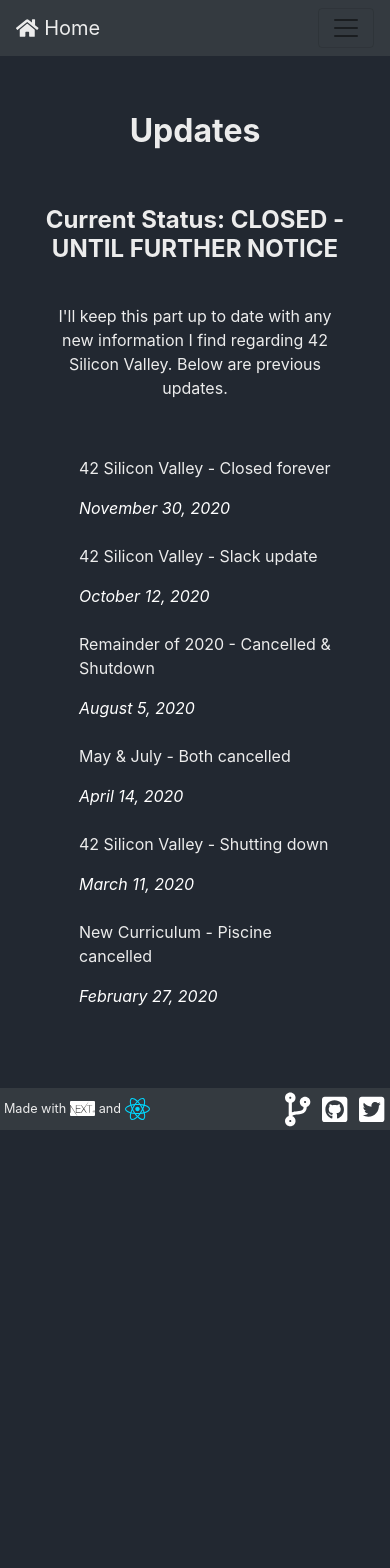
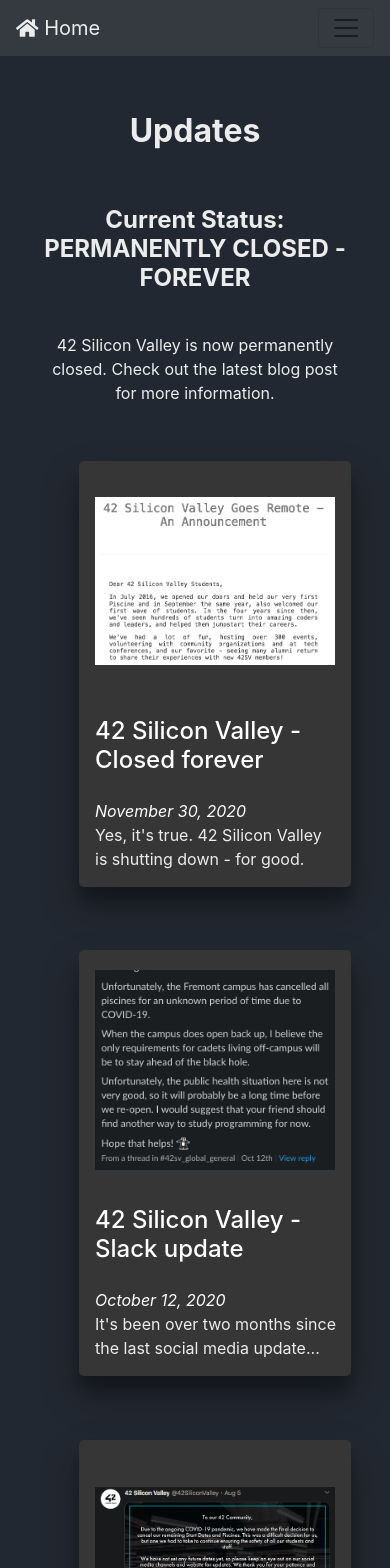
Before and after one commit to PocketPiggy/42-silicon-valley-info, a Next.js app: page /Updates in a window 390 px wide. Shown: the top 1568 px of the page. Before the commit the page ends 1137 px from the top, so only its background shows below. Built offline with nearby package versions, Linux system fonts and the light colour scheme.

Commit message:
finished css for updates page and dynamic posts. all devices responsive with css. fixed props image linking.

```diff
--- a/_posts/42sv-closed-forever.md
+++ b/_posts/42sv-closed-forever.md
@@ -2,12 +2,12 @@
 title: "42 Silicon Valley - Closed forever"
 date: "2020-11-30"
 excerpt: "Yes, it's true. 42 Silicon Valley is shutting down - for good."
-coverImage: "../public/Images/Page/Updates/November/closed-cvr-image.png"
+coverImage: "/Images/Page/Updates/November/closed-cvr-image.png"
 author:
     name: PocketPipggy
-    picture: "../public/Images/Page/Updates/profile.jpg"
+    picture: "/Images/Page/Updates/profile.jpg"
 ogImage:
-    url: "../public/Images/Page/Updates/November/closed-cvr-image.png"
+    url: "/Images/Page/Updates/November/closed-cvr-image.png"
 meta: "Yes it's true, 42 silicon valley is shutting down, this time for good.
     For a multiple of reasons, it's finally done."
 cannonical: "https://42sv.info/Updates/posts/42sv-closed-forever"
--- a/_posts/42sv-shutting-down.md
+++ b/_posts/42sv-shutting-down.md
@@ -2,12 +2,12 @@
 title: "42 Silicon Valley - Shutting down"
 date: "2020-03-11"
 excerpt: "Covid is really starting to take affect in the United States."
-coverImage: "../public/Images/Page/Updates/March/11-3-2020_tweet.jpg"
+coverImage: "/Images/Page/Updates/March/11-3-2020_tweet.jpg"
 author:
     name: PocketPipggy
-    picture: "../public/Images/Page/Updates/profile.jpg"
+    picture: "/Images/Page/Updates/profile.jpg"
 ogImage:
-    url: "../public/Images/Page/Updates/March/11-3-2020_tweet.jpg"
+    url: "/Images/Page/Updates/March/11-3-2020_tweet.jpg"
 meta: "With Covid-19 starting to take affect in the United States, 42 Silicon
     Valley has decided to shut down their campus immediately."
 cannonical: "https://42sv.info/Updates/posts/42sv-shutting-down"
--- a/_posts/all-cancelled.md
+++ b/_posts/all-cancelled.md
@@ -2,12 +2,12 @@
 title: "May & July - Both cancelled"
 date: "2020-04-14"
 excerpt: "42 Silicon Valley, has decided to close not only the campus."
-coverImage: "../public/Images/Page/Updates/April/14-4-2020_tweet.png"
+coverImage: "/Images/Page/Updates/April/14-4-2020_tweet.png"
 author:
     name: PocketPiggy
-    picture: "../public/Images/Page/Updates/profile.jpg"
+    picture: "/Images/Page/Updates/profile.jpg"
 ogImage:
-    url: "../public/Images/Page/Updates/April/14-4-2020_tweet.png"
+    url: "/Images/Page/Updates/April/14-4-2020_tweet.png"
 meta: "42 Silicon valley has now decided to cancel the July 20th start date and
     the July Piscine."
 cannonical: "https://42sv.info/Updates/posts/all-cancelled"
--- a/_posts/new-curriculum.md
+++ b/_posts/new-curriculum.md
@@ -1,13 +1,13 @@
 ---
 title: "New Curriculum - Piscine cancelled"
 date: "2020-02-27"
-excerpt: "After getting accepted into the Piscine, 4 weeks later it was cancelled."
-coverImage: "../public/Images/Page/Updates/February/Cancelled_email.png"
+excerpt: "Accepted into Piscine - 4 weeks later cancelled!"
+coverImage: "/Images/Page/Updates/February/Cancelled_email.png"
 author:
     name: PocketPiggy
-    picture: "../public/Images/Page/Updates/profile.jpg"
+    picture: "/Images/Page/Updates/profile.jpg"
 ogImage:
-    url: "../public/Images/Page/Updates/February/Cancelled_email.png"
+    url: "/Images/Page/Updates/February/Cancelled_email.png"
 meta: "42 Silicon Valley has decided to cancel all upcomming Piscines, including
     the April 2020 Piscine due to make upgrades to their curriculum and
     infrastructure."
--- a/_posts/remainder-2020-cancelled.md
+++ b/_posts/remainder-2020-cancelled.md
@@ -1,13 +1,13 @@
 ---
 title: "Remainder of 2020 - Cancelled & Shutdown"
 date: "2020-08-05"
-excerpt: "42 Silicon Valley has decided to cancel the October Piscine and start dates."
-coverImage: "../public/Images/Page/Updates/August/5-8-2020_tweet.png"
+excerpt: "The October Piscine and start dates - Cancelled!"
+coverImage: "/Images/Page/Updates/August/5-8-2020_tweet.png"
 author:
     name: PocketPiggy
-    picture: "../public/Images/Page/Updates/profile.jpg"
+    picture: "/Images/Page/Updates/profile.jpg"
 ogImage:
-    url: "../public/Images/Page/Updates/August/5-8-2020_tweet.png"
+    url: "/Images/Page/Updates/August/5-8-2020_tweet.png"
 meta: "The last known tweet by 42 Silicon Valley, saying that all
     future Piscines and start dates for 2020 are cancelled and the campus is
     closed until further notice."
--- a/_posts/slack-update.md
+++ b/_posts/slack-update.md
@@ -1,13 +1,13 @@
 ---
 title: "42 Silicon Valley - Slack update"
 date: "2020-10-12"
-excerpt:
-coverImage: "../public/Images/Page/Updates/October/oct12_slack.png"
+excerpt: "It's been over two months since the last social media update..."
+coverImage: "/Images/Page/Updates/October/oct12_slack.png"
 author:
     name: PocketPiggy
-    picture: "../public/Images/Page/Updates/profile.jpg"
+    picture: "/Images/Page/Updates/profile.jpg"
 ogImage:
-    url: "../public/Images/Page/Updates/October/oct12_slack.png"
+    url: "/Images/Page/Updates/October/oct12_slack.png"
 meta: "It's been over two months since 42 Silicon Valley's last update, here
     is the the most recent Slack post posted by them."
 cannonical: "https://42sv.info/Updates/posts/slack-update"
--- a/pages/Updates/index.js
+++ b/pages/Updates/index.js
@@ -20,23 +20,33 @@
         <h1>Updates</h1>
         <h3>Current Status: {content.status}</h3>
         <p className="updates-p">
-          I'll keep this part up to date with any new information I find
-          regarding 42 Silicon Valley. Below are previous updates.
+          42 Silicon Valley is now permanently closed. Check out the latest
+          blog post for more information.
         </p>
       </section>
 
       <section className="scroll-block">
-        <ul>
-          {allPostsData.map(({ id, date, title }) => (
+        <ul className='blog-list-container'>
+          {allPostsData.map(({ id, date, title, excerpt, coverImage, ogImage }) => (
             <li key={id} className="blog-item">
               <Link href={`/Updates/posts/${id}`} passHref>
                 <a href={`/Updates/posts/${id}`}>
-                  <span>
-                    <p className="blog-item-p">{title}</p>
+                  <div className='blog-item-container float'>
+                    <span className='mini-img-container blog-item-img'>
+                      <img
+                        src={coverImage}
+                      />
+                    </span>
+                    <span className='blog-item-title'>
+                      <h4>{title}</h4>
+                    </span>
                     <span className="blog-item-date">
-                      <Date dateString={date} />
+                        <Date dateString={date} />
                     </span>
-                  </span>
+                    <span className='blog-item-excerpt'>
+                      <p className="blog-item-p">{excerpt}</p>
+                    </span>
+                  </div>
                 </a>
               </Link>
               <br />
@@ -55,7 +65,7 @@
     props: {
       allPostsData,
       content: {
-        status: "CLOSED - UNTIL FURTHER NOTICE",
+        status: "PERMANENTLY CLOSED - FOREVER",
       },
     },
   };
--- a/styles/page/updates.scss
+++ b/styles/page/updates.scss
@@ -1,11 +1,75 @@
+ul {
+    &.blog-list-container {
+        display: grid;
+        grid-gap: 1rem;
+        grid-template-rows: auto;
+        grid-template-columns: 1fr 1fr;
+    }
+
+    li {
+        &.blog-item {
+
+            div {
+                &.blog-item-container {
+                    display: flex;
+                    flex-direction: column;
+                    background-color: $card-container;
+                    box-shadow: $box-shadow;
+                    border-radius: $rounded-c;
+
+                    span {
+                        &.blog-item-title{
+                            margin: 1rem;
+                            h4 {
+                                color: white;
+                            }
+                        }
+
+                        &.blog-item-date {
+                            font-size: $xs-p-size;
+                            font-style: italic;
+                            color: white;
+                            margin: 0 0 0 1rem;
+                        }
+
+                        &.blog-item-excerpt {
+                            margin: 0 0 0 1rem;
+                        }
+
+                        &.blog-item-img {
+                          margin: 1rem;
+                          img {
+                            object-fit: contain;
+                            width: 100%;
+                            height: 100%;
+                          }
+                        }
+
+                    }
+                }
+            }
+
+        }
+    }
+
+}
+
+
 .updates-p {
     text-align: center;
 }
 
-.blog-item-date {
-    font-size: $xs-p-size;
-    font-style: italic;
-    color: white;
+.blog-item-p {
+}
+
+
+.blog-item-p {
+}
+
+.blog-item-excerpt {
+}
+
+.blog-item-image-container {
 }
 
 ul {
@@ -14,3 +78,33 @@
 
 li {
 }
+
+.float {
+  //display: inline-block;
+  //vertical-align: middle;
+  -webkit-transform: perspective(1px) translatez(0);
+  transform: perspective(1px) translatez(0);
+  box-shadow: 0 0 1px rgba(0, 0, 0, 0);
+  -webkit-transition-duration: 0.3s;
+  transition-duration: 0.3s;
+  -webkit-transition-property: transform;
+  transition-property: transform;
+  -webkit-transition-timing-function: ease-out;
+  transition-timing-function: ease-out;
+}
+.float:hover, .float:focus, .float:active {
+  -webkit-transform: translatey(-8px);
+  transform: translatey(-8px);
+}
+
+@media screen and (max-width: 1279px) {
+  ul {
+        &.blog-list-container {
+            display: grid;
+            grid-gap: 1rem;
+            grid-template-rows: auto;
+            grid-template-columns: 1fr;
+        }
+    }
+
+}
```
